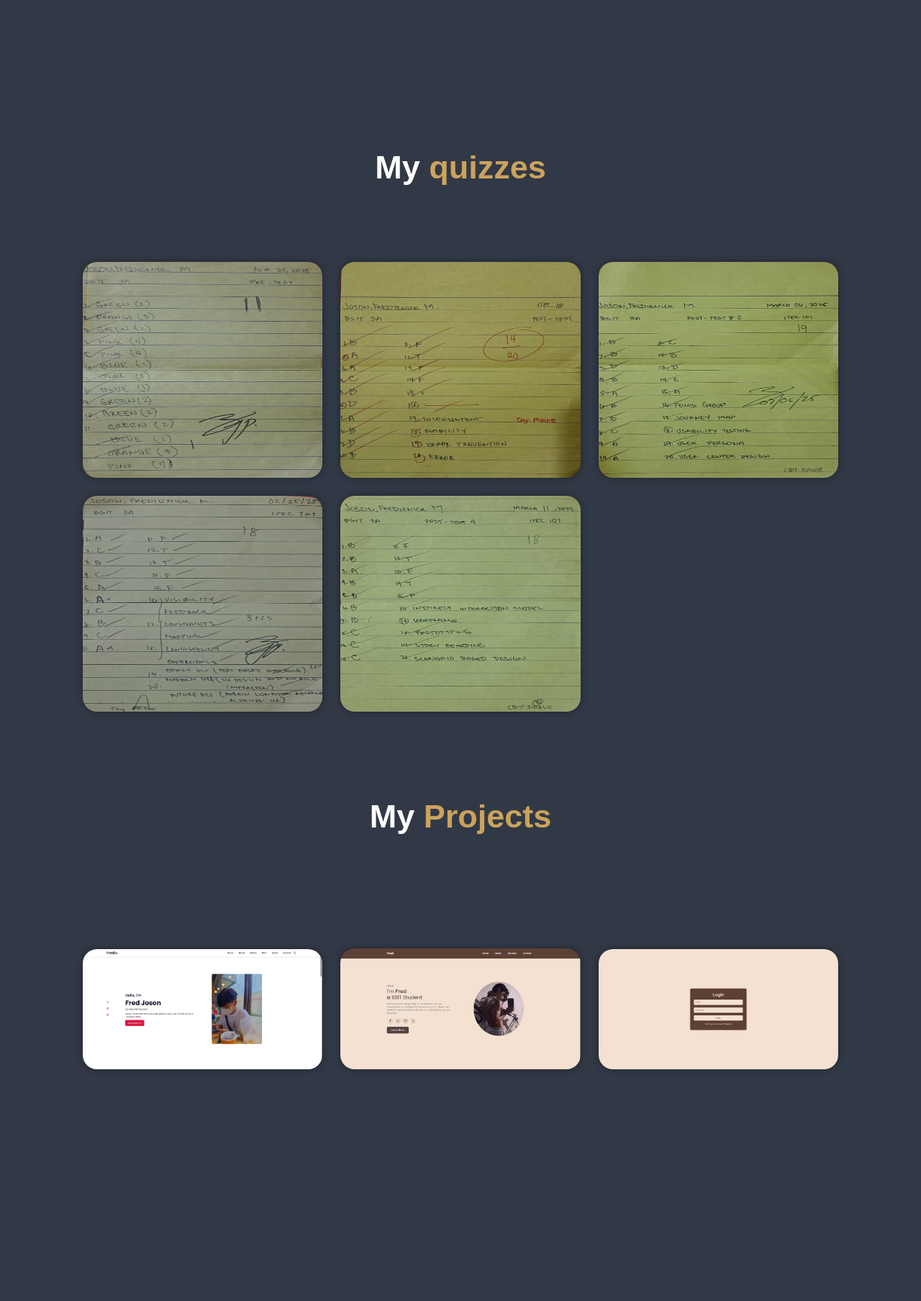
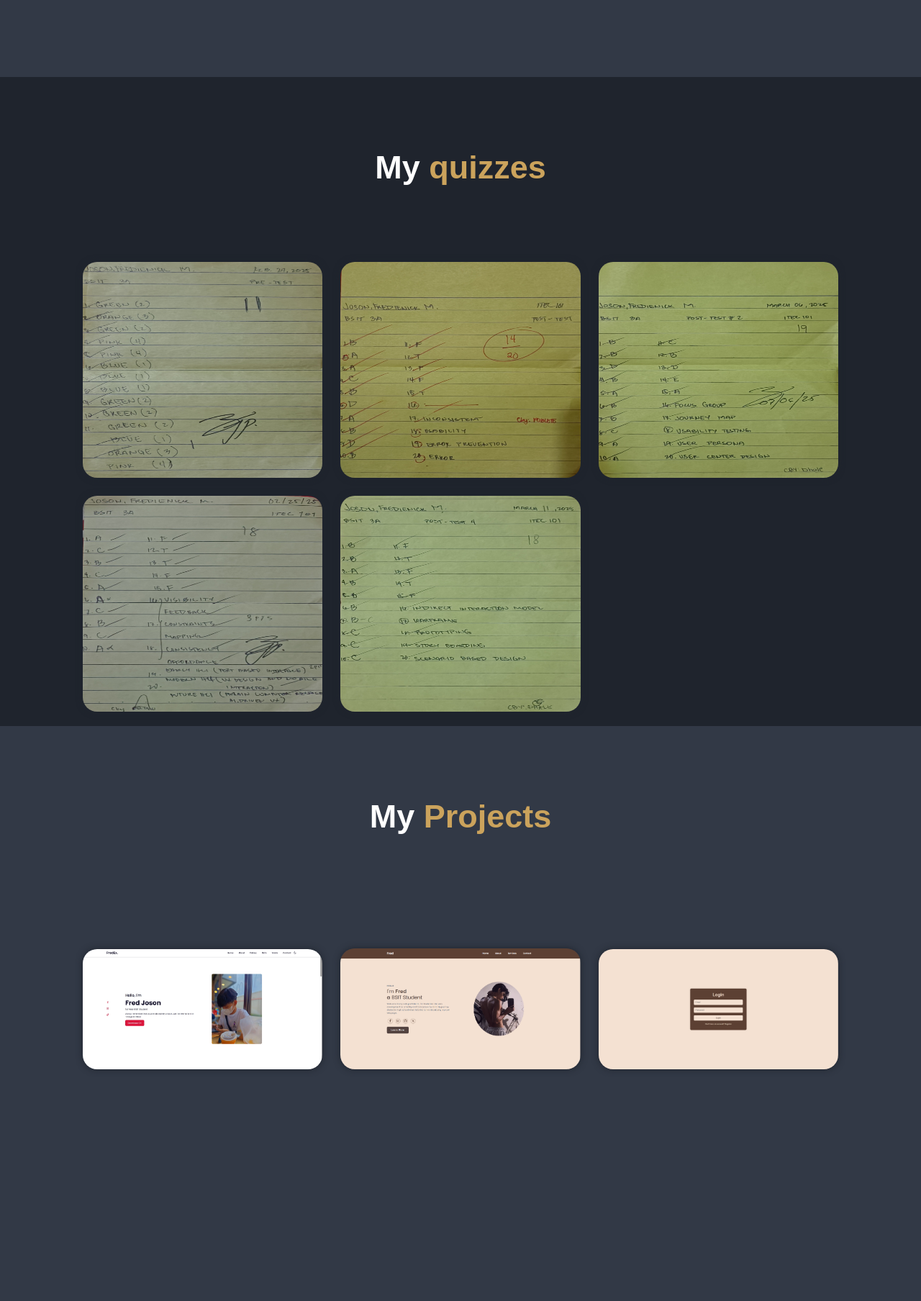
Before and after one commit to Fredienick30/WebPortfolio, a PHP site: page / in a window 1280 px wide. Shown: the part 1493-3301 px from the top of the page at 72% size. Run offline with PHP 8.4, Linux system fonts and the light colour scheme; some libraries are stand-ins or nearby versions.

Commit message:
Initial commit - Web Portfolio

```diff
--- a/style.css
+++ b/style.css
@@ -192,7 +192,7 @@ span {
 }
 
 .quizzes {
-    background: var(--second-bg-color);
+    background: var(--bg-color);
 }
 
 .quizzes h2 {
```
Also changed, not shown: Flowchart/Blank diagram.png (added).
